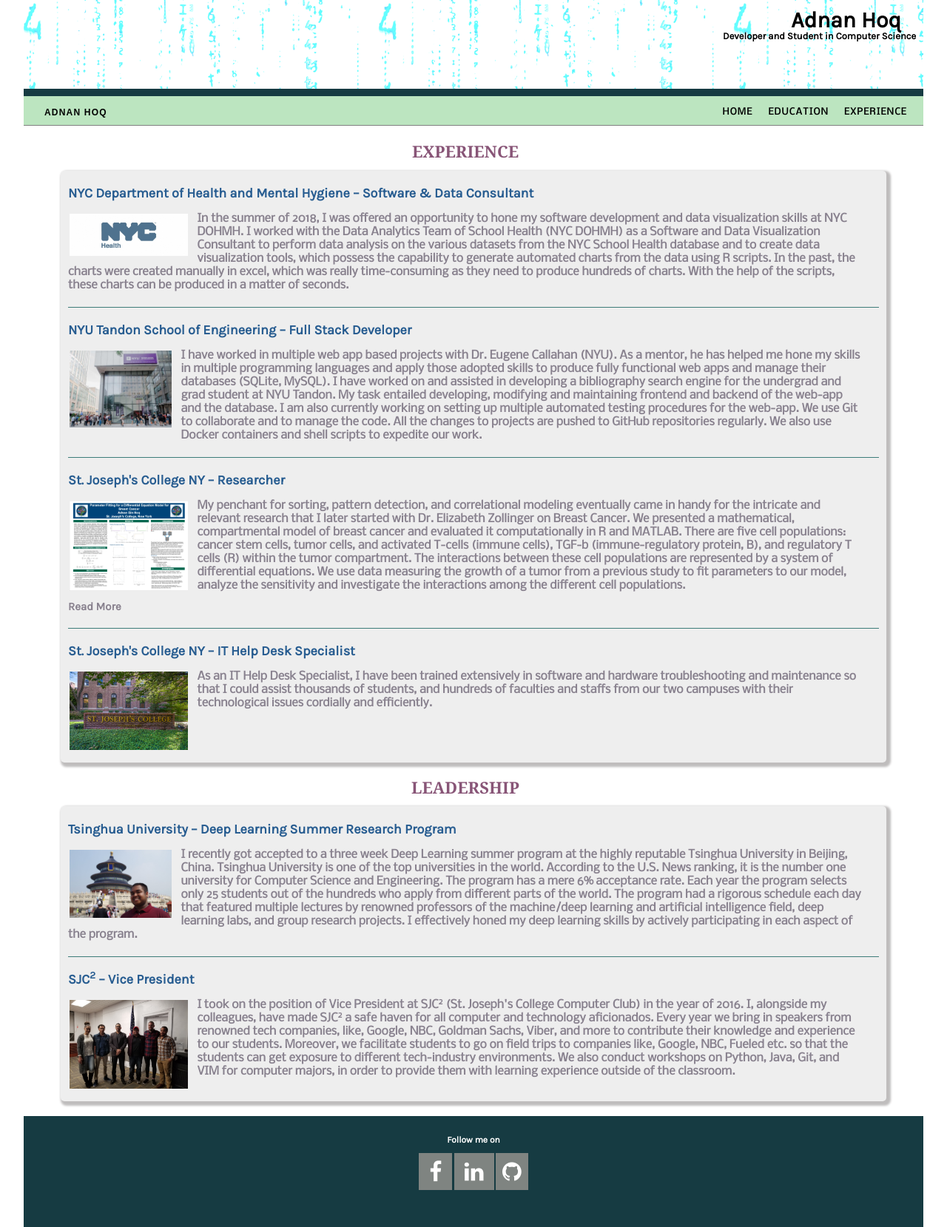
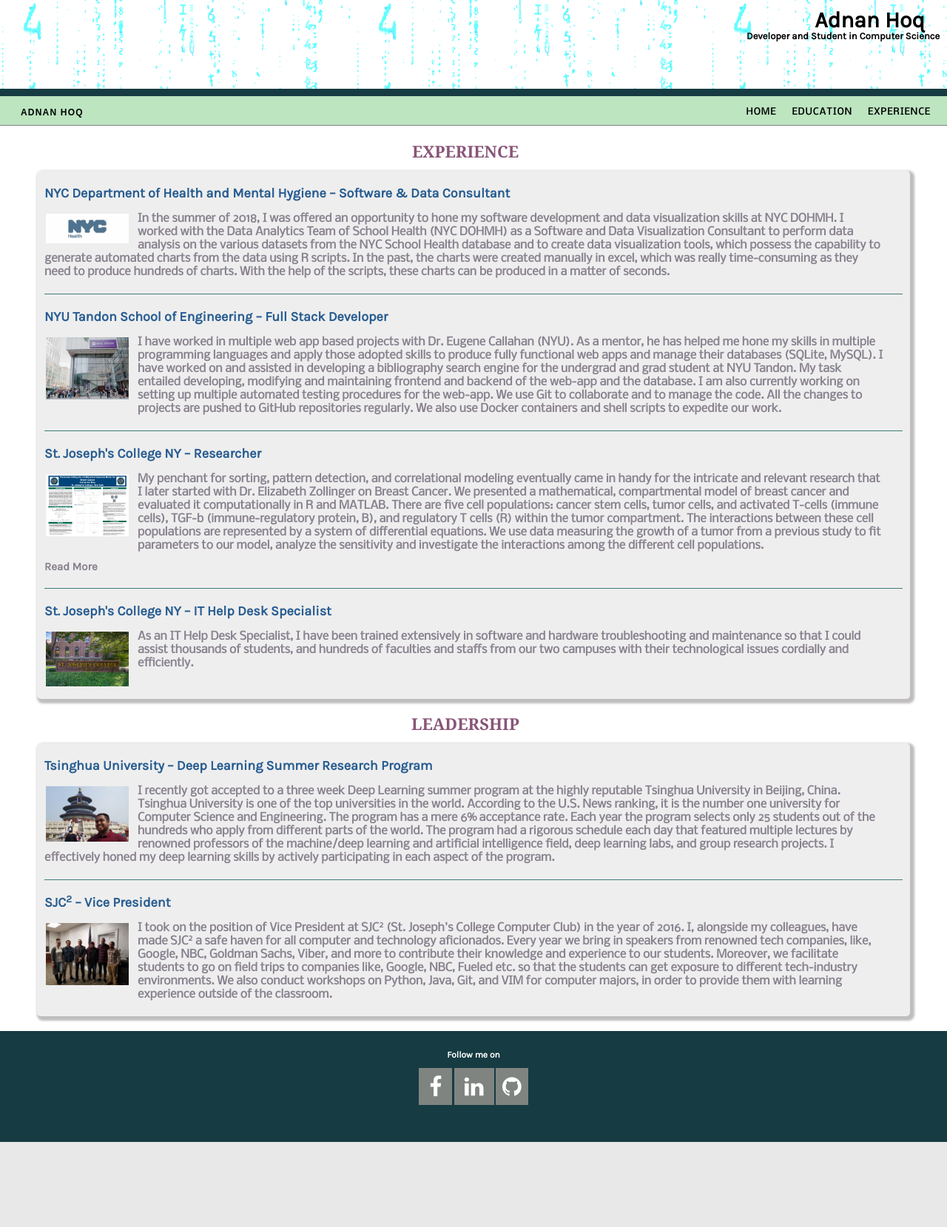
Before and after one commit to Ahoq/new_site, a Django app: page /email/ in a window 1280 px wide. Shown: the whole page at 74% size. After the commit the page ends 1544 px from the top, so only its background shows below. Run offline with Django 3.2, Linux system fonts and the light colour scheme; some libraries are stand-ins or nearby versions; some web fonts are replaced.

Commit message:
style updateds

```diff
--- a/aweb/website/static/website/style.css
+++ b/aweb/website/static/website/style.css
@@ -14,7 +14,7 @@
     padding: 0;
     font-size: 100%;
     color: #000;
-    width: 95%;
+    width: 100%;
 
 
     font-family: 'Poppins', sans-serif;
--- a/aweb/website/templates/website/email.html
+++ b/aweb/website/templates/website/email.html
@@ -85,7 +85,7 @@
           <h3>NYC Department of Health and Mental Hygiene – Software & Data Consultant</h3>
           </a>
           <a href="https://github.com/Ahoq/Data_Visualization" target="_blank">
-          <img src="/static/website/health.jpg" alt="Null" style="width: 15%; height: auto; float: left;margin-right: 10px; margin-bottom: 5px; border: solid green 0px; padding: 2px;"/>
+          <img src="/static/website/health.jpg" alt="Null" style="width: 10%; height: auto; float: left;margin-right: 10px; margin-bottom: 5px; border: solid green 0px; padding: 2px;"/>
           </a>
           <h5>
             <p>In the summer of 2018, I was offered an opportunity to hone my software development and data visualization skills at NYC DOHMH. I worked with the Data Analytics Team of School Health (NYC DOHMH) as a Software and Data Visualization Consultant to perform data analysis on the various datasets from the NYC School Health database and to create data visualization tools, which possess the capability to generate automated charts from the data using R scripts. In the past, the charts were created manually in excel, which was really time-consuming as they need to produce hundreds of charts. With the help of the scripts, these charts can be produced in a matter of seconds.
@@ -98,7 +98,7 @@
           <h3>NYU Tandon School of Engineering – Full Stack Developer</h3>
           </a>
           <a href="http://gcallah.pythonanywhere.com/berkeley/" target="_blank">
-          <img src="/static/website/nyu.jpg" alt="Null" style="width: 13%; height: auto; float: left;margin-right: 10px; margin-bottom: 5px; border: solid green 0px; padding: 2px;"/>
+          <img src="/static/website/nyu.jpg" alt="Null" style="width: 10%; height: auto; float: left;margin-right: 10px; margin-bottom: 5px; border: solid green 0px; padding: 2px;"/>
           </a>
           <h5>
             <p>I have worked in multiple web app based projects with Dr. Eugene Callahan (NYU). As a mentor, he has helped me hone my skills in multiple programming languages and apply those adopted skills to produce fully functional web apps and manage their databases (SQLite, MySQL). I have worked on and assisted in developing a bibliography search engine for the undergrad and grad student at NYU Tandon. My task entailed developing, modifying and maintaining frontend and backend of the web-app and the database. I am also currently working on setting up multiple automated testing procedures for the web-app. We use Git to collaborate and to manage the code. All the changes to projects are pushed to GitHub repositories regularly. We also use Docker containers and shell scripts to expedite our work.
@@ -111,7 +111,7 @@
           <h3>St. Joseph's College NY – Researcher</h3>
           </a>
           <a href="https://github.com/Ahoq/BC_Model" target="blank">
-          <img src="/static/website/research.png" alt="Null" style="width: 15%; height: auto; float: left;margin-right: 10px; margin-bottom: 5px; border: solid green 0px; padding: 2px;"/>
+          <img src="/static/website/research.png" alt="Null" style="width: 10%; height: auto; float: left;margin-right: 10px; margin-bottom: 5px; border: solid green 0px; padding: 2px;"/>
           </a>
           <h5>
             <p>
@@ -131,7 +131,7 @@
         <div class="article">
           <h3>St. Joseph's College NY – IT Help Desk Specialist</h3>
           <a href="MY WEBSITE LINK" target="blank">
-          <img src="/static/website/joes.jpg" alt="Null" style="width: 15%; height: auto; float: left;margin-right: 10px; margin-bottom: 5px; border: solid green 0px; padding: 2px;"/>
+          <img src="/static/website/joes.jpg" alt="Null" style="width: 10%; height: auto; float: left;margin-right: 10px; margin-bottom: 5px; border: solid green 0px; padding: 2px;"/>
           </a>
           <h5>
             <p>
@@ -152,7 +152,7 @@
           <div class="article">
                   <h3>Tsinghua University – Deep Learning Summer Research Program</h3>
                   <a href="http://ss.cs.tsinghua.edu.cn/content.html" target="blank">
-                  <img src="/static/website/am3-min.JPG" alt="Null" style="width: 13%; height: auto; float: left;margin-right: 10px; margin-bottom: 5px; border: solid green 0px; padding: 2px;"/>
+                  <img src="/static/website/am3-min.JPG" alt="Null" style="width: 10%; height: auto; float: left;margin-right: 10px; margin-bottom: 5px; border: solid green 0px; padding: 2px;"/>
                   </a>
                   <h5>
                     <p>
@@ -169,7 +169,7 @@
           <div class="article">
                   <h3>SJC<sup>2</sup> – Vice President</h3>
                   <a href="http://ss.cs.tsinghua.edu.cn/content.html" target="blank">
-                  <img src="/static/website/sq.jpg" alt="Null" style="width: 15%; height: auto; float: left;margin-right: 10px; margin-bottom: 5px; border: solid green 0px; padding: 2px;"/>
+                  <img src="/static/website/sq.jpg" alt="Null" style="width: 10%; height: auto; float: left;margin-right: 10px; margin-bottom: 5px; border: solid green 0px; padding: 2px;"/>
                   </a>
                   <h5>
                     <p>
--- a/aweb/website/templates/website/index.html
+++ b/aweb/website/templates/website/index.html
@@ -72,7 +72,7 @@
 
 <br><br>
 <div id="intro">
-  <img src="/static/website/mine.JPG" style="width: 25em; float: left;height: auto;">
+  <img src="/static/website/mine.JPG" style="width: 25em; float: left;height: 35em;">
     <br><br>
     <hr><hr>
     <p>
```
